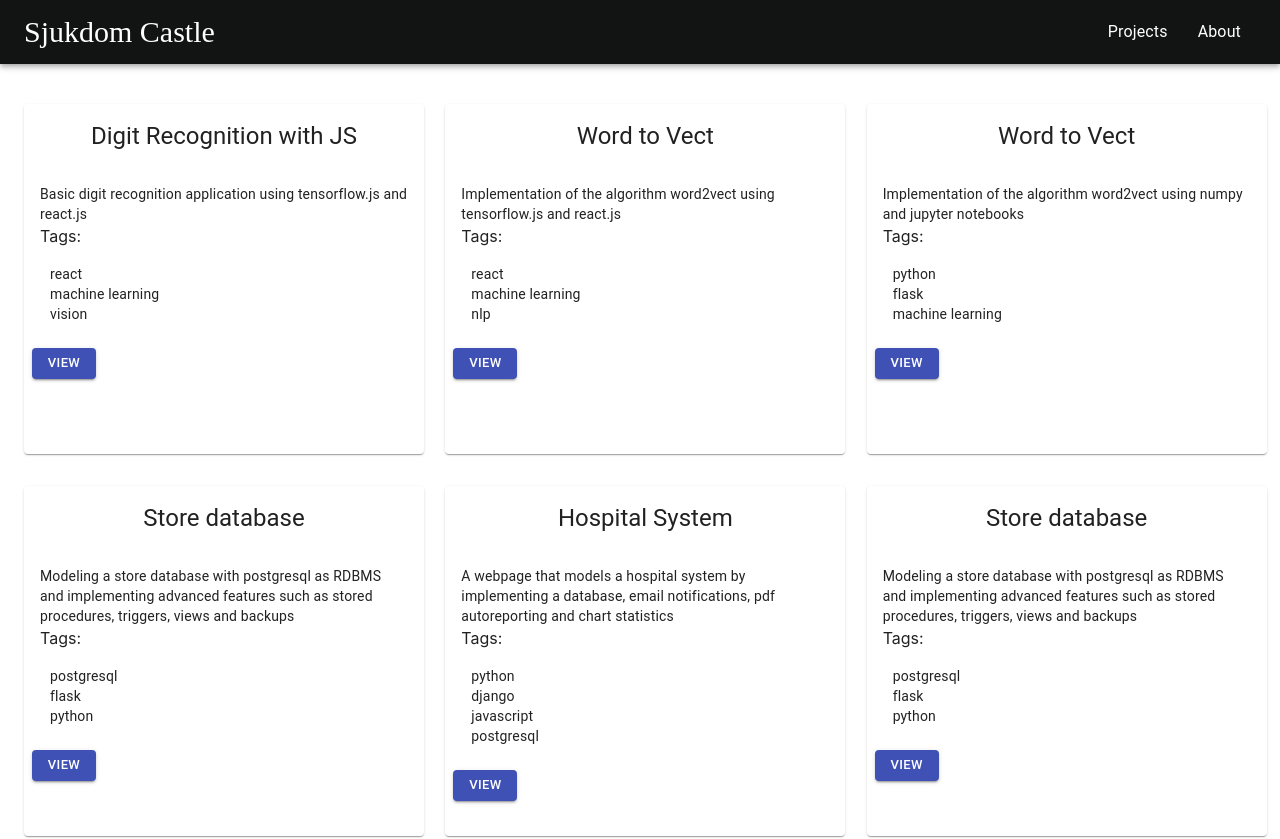
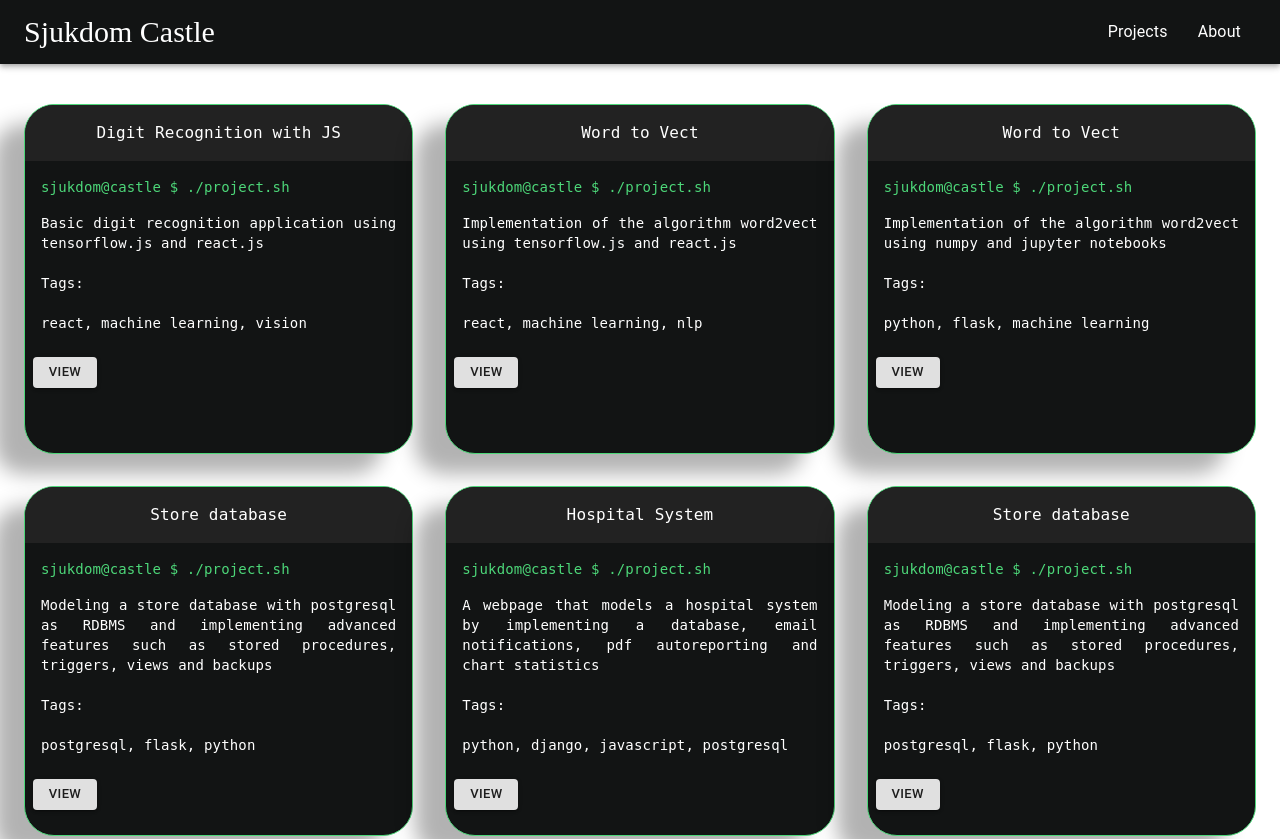
Before and after one commit to daniel-sjkdm/SjkdmIsland, a React (Create React App) app in the folder sjkdm_island/: page /projects in a window 1280 px wide. Shown: the top 839 px of the page. Built offline with nearby package versions, Linux system fonts and the light colour scheme.

Commit message:
Like small terminals (:

```diff
--- a/sjkdm_island/src/components/ProjectItem.js
+++ b/sjkdm_island/src/components/ProjectItem.js
@@ -3,60 +3,71 @@ import {
     Card,
     CardHeader,
     CardContent,
-    Paper,
     Button,
     Typography,
-    Badge,
-    CardActions
+    CardActions,
 } from '@material-ui/core';
 import { makeStyles } from '@material-ui/styles';
 
+
 const useStyles = makeStyles((theme) => ({
-    Card: {
-        width: "400px",
-        height: "350px"
+    card: {
+        height: "350px",
+        borderRadius: "30px",
+        boxShadow: "-30px 20px 20px rgba(0, 0, 0, 0.3)",
+        border: "1px solid #4DD779",
+        backgroundColor: "#121414",
+        "&hover": {
+            backgroundColor: "red"
+        }
     },
-    CardHeader: {
+    cardHeader: {
+        fontFamily: "Space Mono, mono space",
         textAlign: "center",
-        backgroundColor: "white"
+        backgroundColor: "#222222",
+        color: "white"
+    },
+    cardBody: {
+        color: "white",
+        fontFamily: "Space Mono, mono space",
+        textAlign: "justify"
     }
 }));
+
 
 const ProjectItem = ({title, description, link, tags}) => {
     const classes = useStyles();
     return (
         <div>
-            <Card className={classes.Card}>
-                <CardHeader title={title} className={classes.CardHeader}/>
+            <Card className={classes.card}>
+                <CardHeader
+                    disableTypography={true}
+                    title={<Typography style={{
+                        fontFamily: "Space Mono, mono space"
+                    }}> { title } </Typography>}
+                    className={classes.cardHeader}/>
                 <CardContent>
-                    <Typography
-                        variant="body2"
-                        styles={{
-                            textAlign: "justify"
-                        }}> { description } </Typography>
-                <p> Tags: </p>
-                <div>
+                    <Typography variant="body2" className={classes.cardBody}>
+                        <p style={{color: "#4DD779"}}> sjukdom@castle $ ./project.sh   </p> { description }
+                        <br/>
+                        <br/>
+                        Tags:
+                        <br/>
+                        <br/>
                     {
                         tags.map((tag, index) => (
-                            <Typography
-                                variant="body2"
-                                component="p"
-                                key={index}
-                                style={{
-                                    marginRight: "10px",
-                                    marginLeft: "10px",
-                                }}>
-                                { tag }
-                            </Typography>
+                            index === tags.length-1? (
+                                tag
+                            ) : tag + ", "
                         ))
                     }
-                </div>
+                    </Typography>
                 </CardContent>
                 <CardActions>
                     <Button
                         size="small"
                         variant="contained"
-                        color="primary"
+                        color="inherit"
                         href={link}
                     > View </Button>
                 </CardActions>
@@ -67,3 +78,5 @@ const ProjectItem = ({title, description, link, tags}) => {
 
 
 export default ProjectItem;
+
+//Icons made by <a href="https://www.flaticon.com/authors/freepik" title="Freepik">Freepik</a> from <a href="https://www.flaticon.com/" title="Flaticon"> www.flaticon.com</a>
```
